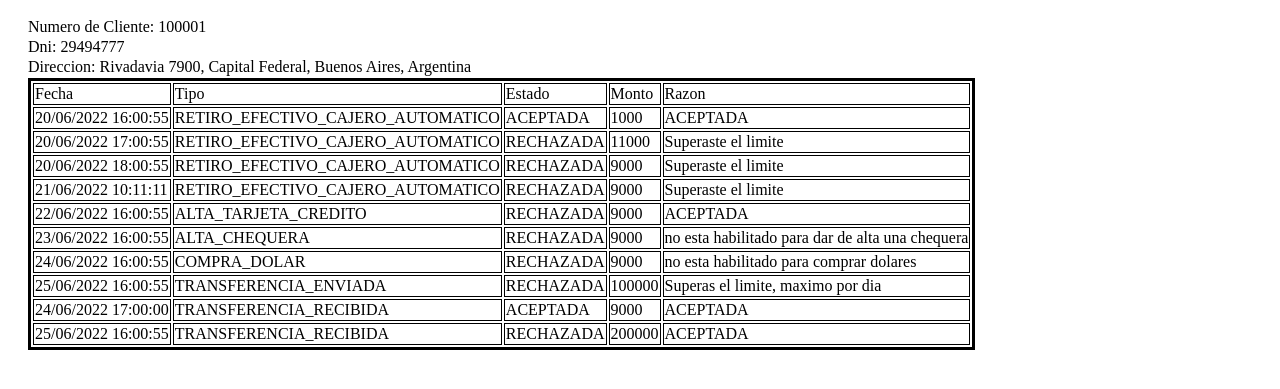
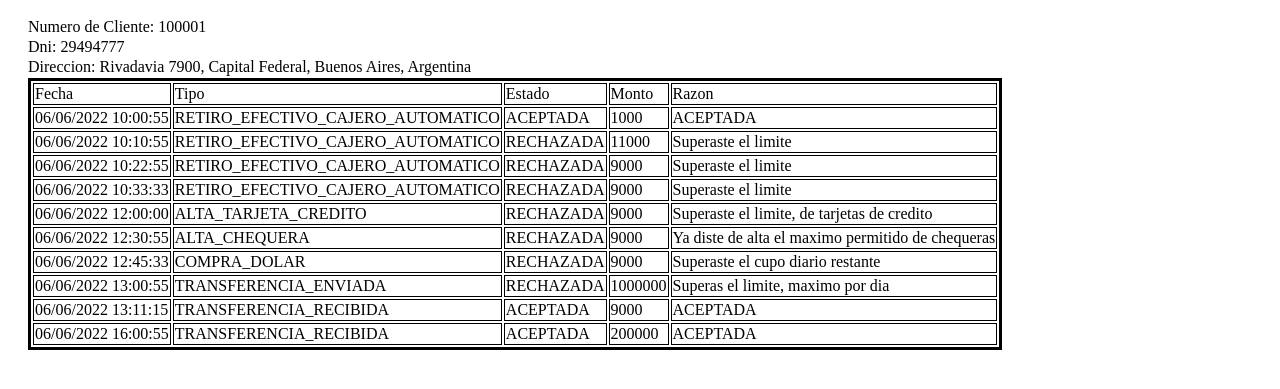
Before and after one commit to Nachorvw/Entrega_Sprint_5_ITBANK, a plain HTML site: page index.html in a window 1280 px wide. Shown: the part 49-438 px from the top of the page. Drawn offline with Linux system fonts and the light colour scheme.

Commit message:
resolviendo razon

```diff
--- a/index.html
+++ b/index.html
@@ -14,22 +14,22 @@
     <table>
             <tr><td>Fecha</td><td>Tipo</td><td>Estado</td><td>Monto</td><td>Razon</td></tr>
 
-            <tr><td>20/06/2022 16:00:55</td><td>RETIRO_EFECTIVO_CAJERO_AUTOMATICO</td><td>ACEPTADA</td><td>1000</td><td>ACEPTADA</td></tr>
+            <tr><td>06/06/2022 10:00:55</td><td>RETIRO_EFECTIVO_CAJERO_AUTOMATICO</td><td>ACEPTADA</td><td>1000</td><td>ACEPTADA</td></tr>
 
-            <tr><td>20/06/2022 17:00:55</td><td>RETIRO_EFECTIVO_CAJERO_AUTOMATICO</td><td>RECHAZADA</td><td>11000</td><td>Superaste el limite</td></tr>
+            <tr><td>06/06/2022 10:10:55</td><td>RETIRO_EFECTIVO_CAJERO_AUTOMATICO</td><td>RECHAZADA</td><td>11000</td><td>Superaste el limite</td></tr>
 
-            <tr><td>20/06/2022 18:00:55</td><td>RETIRO_EFECTIVO_CAJERO_AUTOMATICO</td><td>RECHAZADA</td><td>9000</td><td>Superaste el limite</td></tr>
+            <tr><td>06/06/2022 10:22:55</td><td>RETIRO_EFECTIVO_CAJERO_AUTOMATICO</td><td>RECHAZADA</td><td>9000</td><td>Superaste el limite</td></tr>
 
-            <tr><td>21/06/2022 10:11:11</td><td>RETIRO_EFECTIVO_CAJERO_AUTOMATICO</td><td>RECHAZADA</td><td>9000</td><td>Superaste el limite</td></tr>
+            <tr><td>06/06/2022 10:33:33</td><td>RETIRO_EFECTIVO_CAJERO_AUTOMATICO</td><td>RECHAZADA</td><td>9000</td><td>Superaste el limite</td></tr>
 
-            <tr><td>22/06/2022 16:00:55</td><td>ALTA_TARJETA_CREDITO</td><td>RECHAZADA</td><td>9000</td><td>ACEPTADA</td></tr>
+            <tr><td>06/06/2022 12:00:00</td><td>ALTA_TARJETA_CREDITO</td><td>RECHAZADA</td><td>9000</td><td>Superaste el limite, de tarjetas de credito</td></tr>
 
-            <tr><td>23/06/2022 16:00:55</td><td>ALTA_CHEQUERA</td><td>RECHAZADA</td><td>9000</td><td>no esta habilitado para dar de alta una chequera</td></tr>
+            <tr><td>06/06/2022 12:30:55</td><td>ALTA_CHEQUERA</td><td>RECHAZADA</td><td>9000</td><td>Ya diste de alta el maximo permitido de chequeras</td></tr>
 
-            <tr><td>24/06/2022 16:00:55</td><td>COMPRA_DOLAR</td><td>RECHAZADA</td><td>9000</td><td>no esta habilitado para comprar dolares</td></tr>
+            <tr><td>06/06/2022 12:45:33</td><td>COMPRA_DOLAR</td><td>RECHAZADA</td><td>9000</td><td>Superaste el cupo diario restante</td></tr>
 
-            <tr><td>25/06/2022 16:00:55</td><td>TRANSFERENCIA_ENVIADA</td><td>RECHAZADA</td><td>100000</td><td>Superas el limite, maximo por dia</td></tr>
+            <tr><td>06/06/2022 13:00:55</td><td>TRANSFERENCIA_ENVIADA</td><td>RECHAZADA</td><td>1000000</td><td>Superas el limite, maximo por dia</td></tr>
 
-            <tr><td>24/06/2022 17:00:00</td><td>TRANSFERENCIA_RECIBIDA</td><td>ACEPTADA</td><td>9000</td><td>ACEPTADA</td></tr>
+            <tr><td>06/06/2022 13:11:15</td><td>TRANSFERENCIA_RECIBIDA</td><td>ACEPTADA</td><td>9000</td><td>ACEPTADA</td></tr>
 
-            <tr><td>25/06/2022 16:00:55</td><td>TRANSFERENCIA_RECIBIDA</td><td>RECHAZADA</td><td>200000</td><td>ACEPTADA</td></tr>
+            <tr><td>06/06/2022 16:00:55</td><td>TRANSFERENCIA_RECIBIDA</td><td>ACEPTADA</td><td>200000</td><td>ACEPTADA</td></tr>
```
Also changed, not shown: 1 other file.
